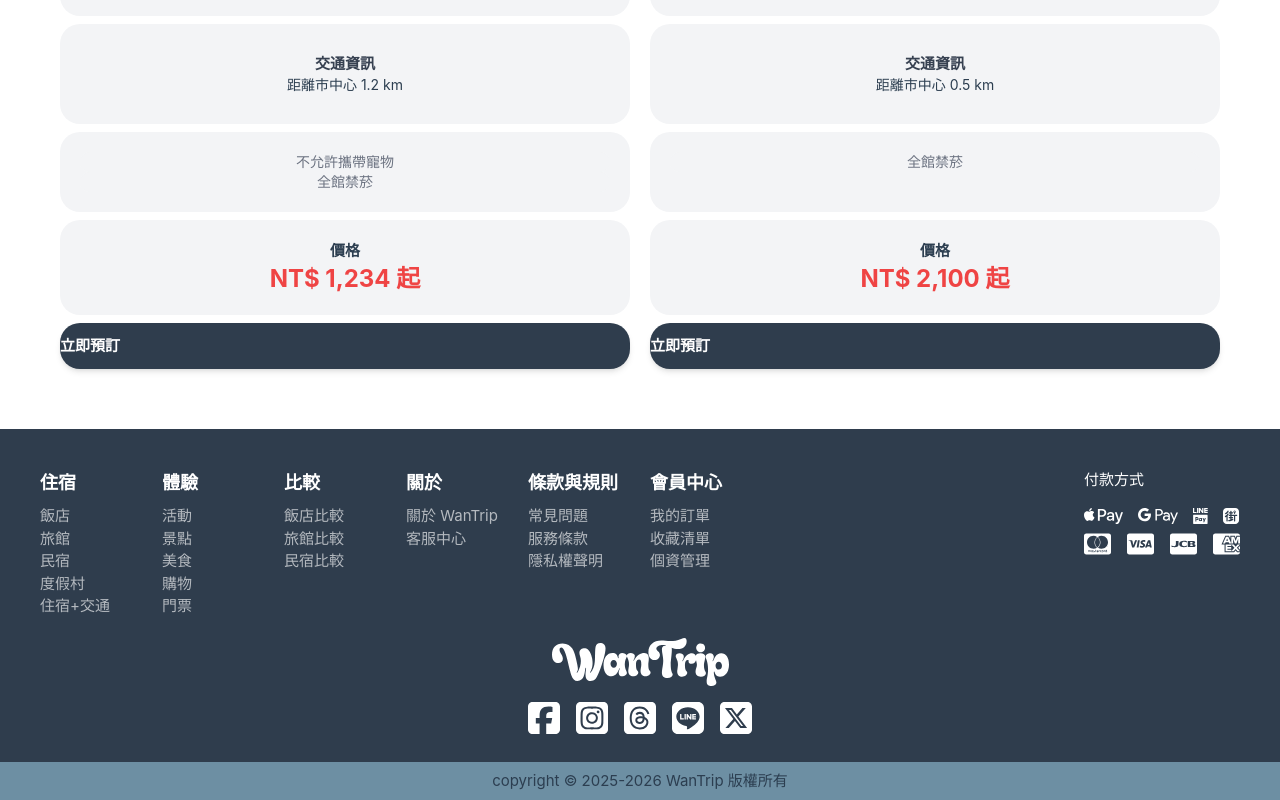
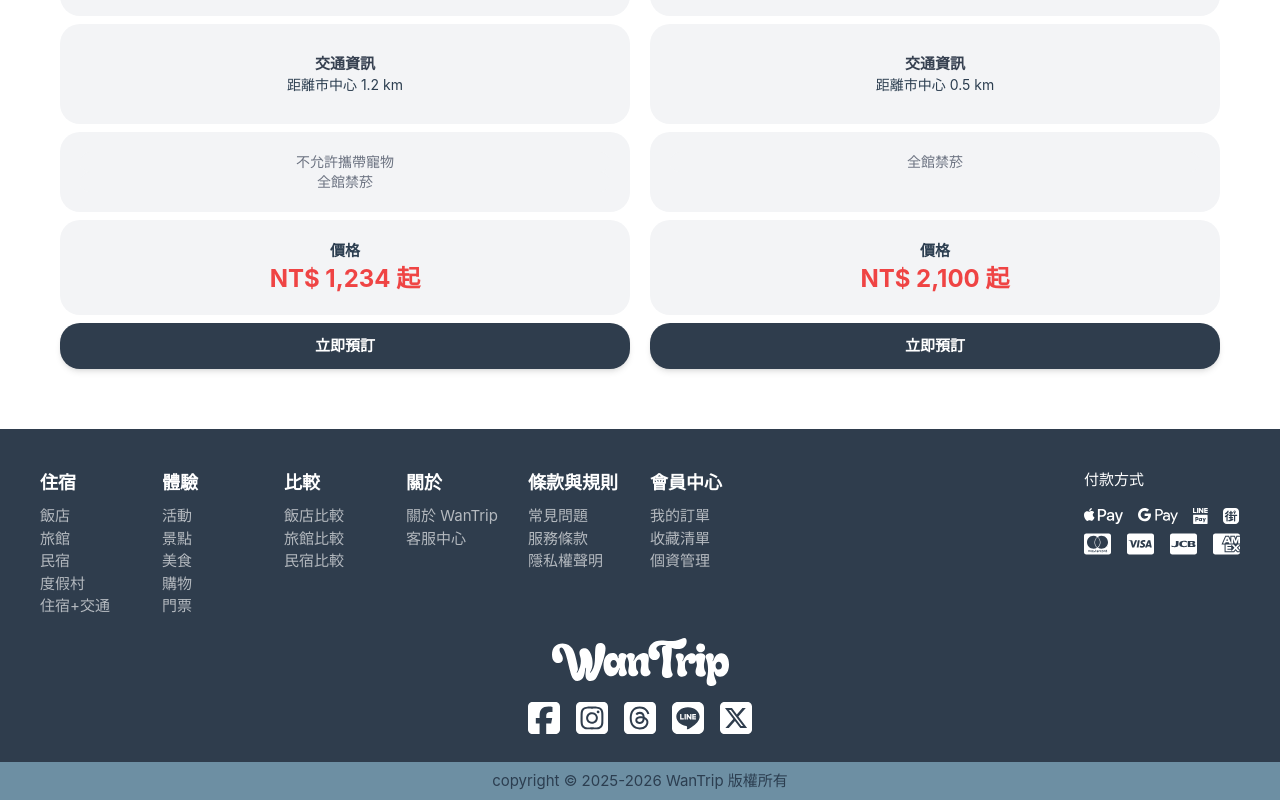
Before and after one commit to WanTrip-2026/WanTrip, a Vue app: page /compare in a window 1280 px wide. Shown: the part 855-1655 px from the top of the page. Built offline with nearby package versions, Linux system fonts and the light colour scheme.

Commit message:
立即預訂按鈕文字置中

```diff
--- a/src/views/HotelCompare.vue
+++ b/src/views/HotelCompare.vue
@@ -56,7 +56,7 @@
           </div>
 
           <RouterLink to=""
-            class="w-full bg-primary hover:bg-opacity-90 transition-all py-3 rounded-[20px] text-white font-bold shadow-md">
+            class="w-full bg-primary hover:bg-opacity-90 transition-all py-3 rounded-[20px] text-white text-center font-bold shadow-md">
             立即預訂
           </RouterLink>
         </div>
```
